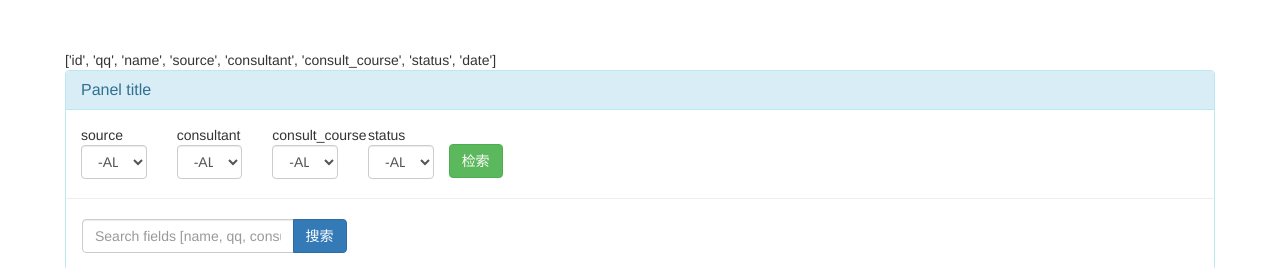
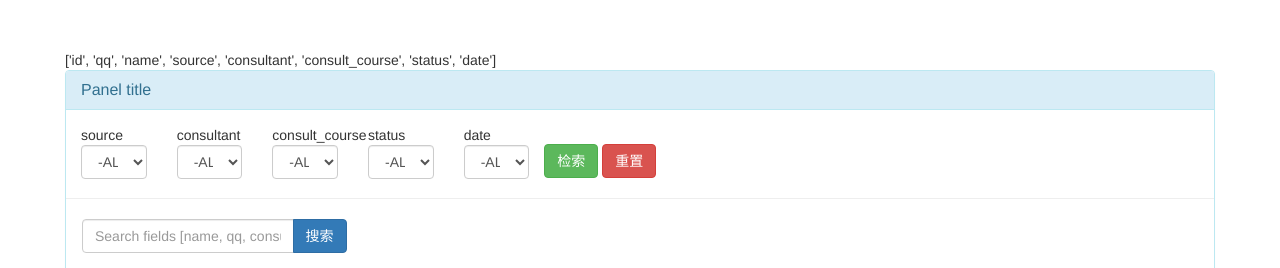
Before and after one commit to LeonQiuM/CRM, a Django app: page /king_admin/crm/customer/ in a window 1280 px wide. Shown: the part 50-318 px from the top of the page. Run offline with Django 3.2, Linux system fonts and the light colour scheme; data that the repository does not hold is empty; some libraries are stand-ins or nearby versions.

Commit message:
🐢Enhancement:king_admin搜索功能完成

```diff
--- a/PerfectCRM/settings.py
+++ b/PerfectCRM/settings.py
@@ -114,7 +114,7 @@ USE_I18N = True
 
 USE_L10N = True
 
-USE_TZ = True
+USE_TZ = False
 
 # Static files (CSS, JavaScript, Images)
 # https://docs.djangoproject.com/en/1.11/howto/static-files/
--- a/king_admin/king_admin.py
+++ b/king_admin/king_admin.py
@@ -17,9 +17,9 @@ class BaseAdmin(object):
 
 class CustomerAdmin(BaseAdmin):
     list_display = ['id', 'qq', 'name', 'source', 'consultant', 'consult_course', 'status', 'date']
-    list_filters = ['source', 'consultant', 'consult_course', 'status']
+    list_filters = ['source', 'consultant', 'consult_course', 'status', 'date']
     search_fields = ['name', 'qq', 'consultant__name']
-    list_per_page = 1
+    list_per_page = 5
 
 
 class CustomerFollowUpAdmin(BaseAdmin):
--- a/king_admin/templatetags/tags.py
+++ b/king_admin/templatetags/tags.py
@@ -5,22 +5,23 @@
 
 from django import template
 from django.utils.safestring import mark_safe
-import datetime
+from django.utils import timezone
+import pytz
 
 register = template.Library()
 
 
-@register.simple_tag()
+@register.simple_tag
 def render_app_name(admin_class):
     return admin_class.model._meta.verbose_name
 
 
-@register.simple_tag()
+@register.simple_tag
 def get_query_sets(admin_class):
     return admin_class.model.objects.all()
 
 
-@register.simple_tag()
+@register.simple_tag
 def build_table_row(obj, admin_class):
     row_ele = ""
     for column in admin_class.list_display:
@@ -36,7 +37,7 @@ def build_table_row(obj, admin_class):
     return mark_safe(row_ele)
 
 
-@register.simple_tag()
+@register.simple_tag
 def render_page_ele(loop_counter, query_sets, filter_conditions):
     filters = ""
     for k, v in filter_conditions.items():
@@ -60,25 +61,49 @@ def render_page_ele(loop_counter, query_sets, filter_conditions):
         return ''
 
 
-@register.simple_tag()
-def render_filter_ele(condtion, admin_class, filter_conditions):
-    select_ele = """<select class="form-control" name='%s'><option value=''>-ALL-</option>""" % condtion
-    field_obj = admin_class.model._meta.get_field(condtion)
+@register.simple_tag
+def render_filter_ele(filter_field, admin_class, filter_conditions):
+    select_ele = """<select class="form-control" name='{filter_field}'><option value=''>-ALL-</option>"""
+    field_obj = admin_class.model._meta.get_field(filter_field)
     if field_obj.choices:
         selectd = ""
         for choice_item in field_obj.choices:
-            if filter_conditions.get(condtion) == str(choice_item[0]):
+            if filter_conditions.get(filter_field) == str(choice_item[0]):
                 selectd = "selected"
             select_ele += """<option value='%s' %s>%s</option>""" % (choice_item[0], selectd, choice_item[1])
             selectd = ""
     if type(field_obj).__name__ == "ForeignKey":
         selectd = ""
         for choice_item in field_obj.get_choices()[1:]:
-            if filter_conditions.get(condtion) == str(choice_item[0]):
+            if filter_conditions.get(filter_field) == str(choice_item[0]):
                 selectd = "selected"
             select_ele += """<option value='%s' %s>%s</option>""" % (choice_item[0], selectd, choice_item[1])
             selectd = ""
+
+    if type(field_obj).__name__ in ["DateTimeField", "DateField"]:
+        current_today = timezone.now().date()
+        date_choiecs_lsit = []
+        date_choiecs_lsit.append(["今天", current_today])
+        date_choiecs_lsit.append(["近1天", current_today - timezone.timedelta(days=1)])
+        date_choiecs_lsit.append(["近3天", current_today - timezone.timedelta(days=3)])
+        date_choiecs_lsit.append(["近7天", current_today - timezone.timedelta(days=7)])
+        date_choiecs_lsit.append(["本月", current_today.replace(day=1)])
+        date_choiecs_lsit.append(["近30天", current_today - timezone.timedelta(days=30)])
+        date_choiecs_lsit.append(["近90天", current_today - timezone.timedelta(days=90)])
+        date_choiecs_lsit.append(["近180天", current_today - timezone.timedelta(days=180)])
+        date_choiecs_lsit.append(["本年", current_today.replace(month=1, day=1)])
+        date_choiecs_lsit.append(["近一年", current_today - timezone.timedelta(days=365)])
+        selectd = ""
+        for item in date_choiecs_lsit:
+            if filter_conditions.get("%s__gte"%filter_field) == str(item[1]):
+                selectd = "selected"
+            select_ele += """<option value='%s' %s>%s</option>""" % (item[1], selectd, item[0])
+            selectd = ""
+        filter_field_name = "%s__gte" % (filter_field)
+    else:
+        filter_field_name = filter_field
     select_ele += "</select>"
+    select_ele = select_ele.format(filter_field=filter_field_name)
     return mark_safe(select_ele)
 
 
@@ -91,7 +116,6 @@ def build_paginators(query_sets, filter_conditions, previous_order, search_key):
     for k, v in filter_conditions.items():
         if v:
             filters += "&%s=%s" % (k, v)
-    print(filters)
     if query_sets.has_previous():
         prev_page_btn = '''<li class=""><a href="?page=%s%s">上一页</a></li>''' % (
             query_sets.previous_page_number(), filters
--- a/templates/king_admin/table_objs.html
+++ b/templates/king_admin/table_objs.html
@@ -12,20 +12,23 @@
         <div class="panel-body">
             <div class="row">
                 <form class="form-group" method="get">
-                    {% for condtion in admin_class.list_filters %}
+                    {% for filter_field in admin_class.list_filters %}
                         <div class="col-md-1">
-                            <span>{{ condtion }}</span>
-                            {% render_filter_ele condtion admin_class filter_conditions %}
+                            <span>{{ filter_field }}</span>
+                            {% render_filter_ele filter_field admin_class filter_conditions %}
                         </div>
                     {% endfor %}
                     {# TODO #}
-                    <a href="" type="submit" class="btn btn-danger" style="margin-top: 19px;display: none">检索</a>
                     <button type="submit" class="btn btn-success" style="margin-top: 19px">检索</button>
+                    <a href="{% url 'table_objs' app table %}" type="submit" class="btn btn-danger"
+                       style="margin-top: 19px">重置</a>
+
                     <hr>
                     <div class="row">
                         <div class="col-lg-3" style="margin-left: 16px">
                             <div class="input-group">
-                                <input type="text" class="form-control" placeholder="Search fields [{% for i in admin_class.search_fields %}{{ i  }},&nbsp;{% endfor %}] " name="_q" value="{{ search_key }}">
+                                <input type="text" class="form-control" placeholder="Search fields [{% for i in admin_class.search_fields %}{{ i }},&nbsp;{% endfor %}] " name="_q"
+                                       value="{{ search_key }}">
                                 <span class="input-group-btn">
                                 <button class="btn btn-primary" type="submit">搜索</button>
                             </span>
@@ -54,7 +57,7 @@
             <nav aria-label="..." class="pull-right">
                 <ul class="pagination">
                     <li><a>总计{{ query_sets.paginator.count }}条</a></li>
-                    {% build_paginators query_sets filter_conditions previous_order search_key%}
+                    {% build_paginators query_sets filter_conditions previous_order search_key %}
                 </ul>
             </nav>
             {#分页结束#}
```
